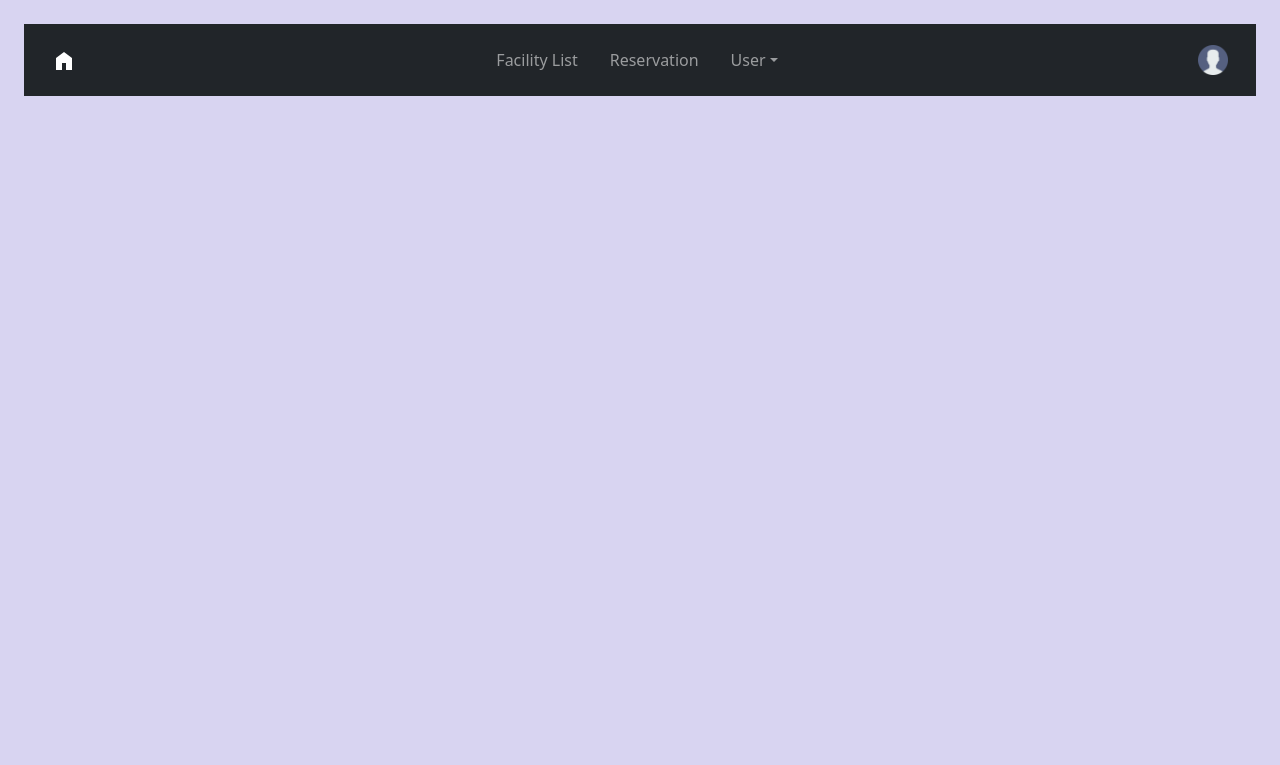
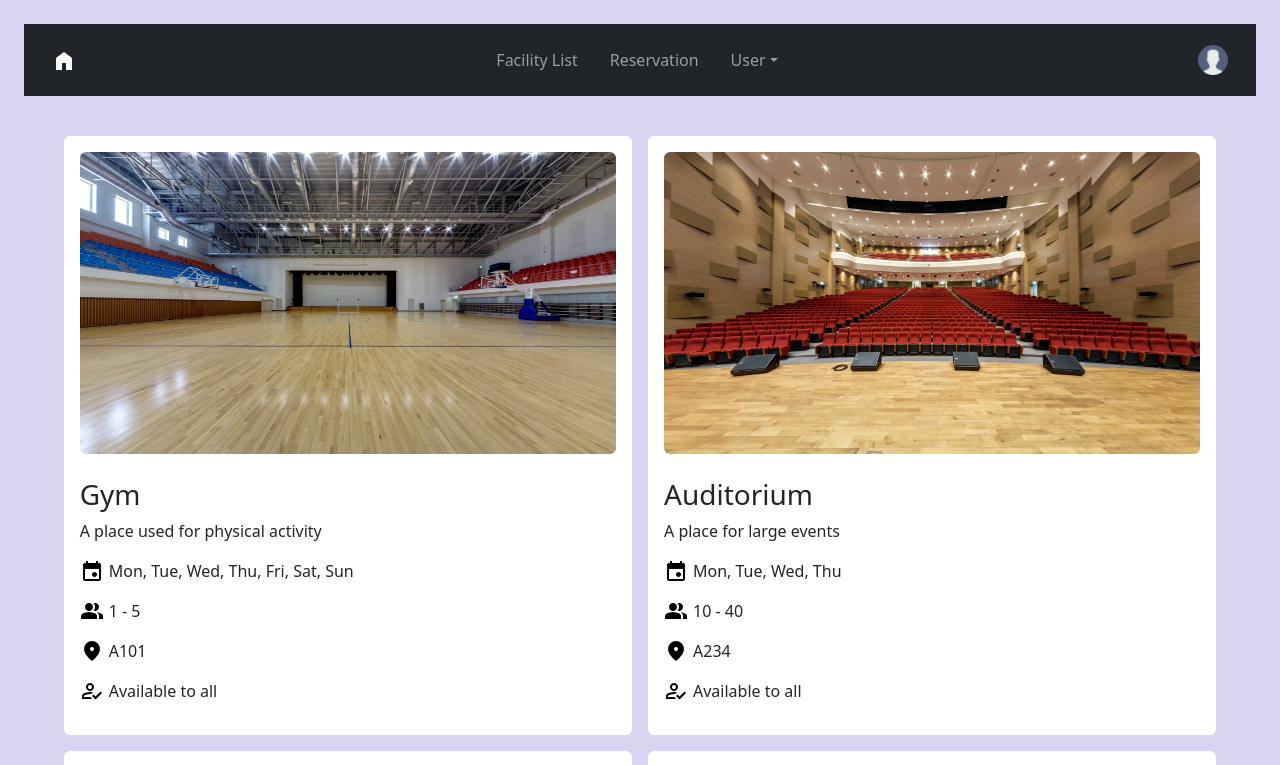
Before and after one commit to heights-m/hw2-res-app, a React (Vite) app in the folder facres_app/: page /facil-list in a window 1280 px wide. Shown: the top 765 px of the page. Built offline with nearby package versions, Linux system fonts and the light colour scheme.

Commit message:
finish facility list page

```diff
--- a/facres_app/src/pages/FacilityList.tsx
+++ b/facres_app/src/pages/FacilityList.tsx
@@ -5,7 +5,9 @@ import FacData from '../assets/Facility_Data.json'
 function FacilityList() {
   return (
     <div className='px-5 py-2 d-flex justify-content-center container-fluid flex-wrap'>
-      {}
+      {FacData.map((fac) => (
+          <FacilCard facName={fac.Name} desc={fac.Desc} days={fac.Days} particip={fac.Participants} location={fac.Location} avail={fac.Available} imgSrc={fac.Img} />
+      ))}
     </div>
   )
 }
```
